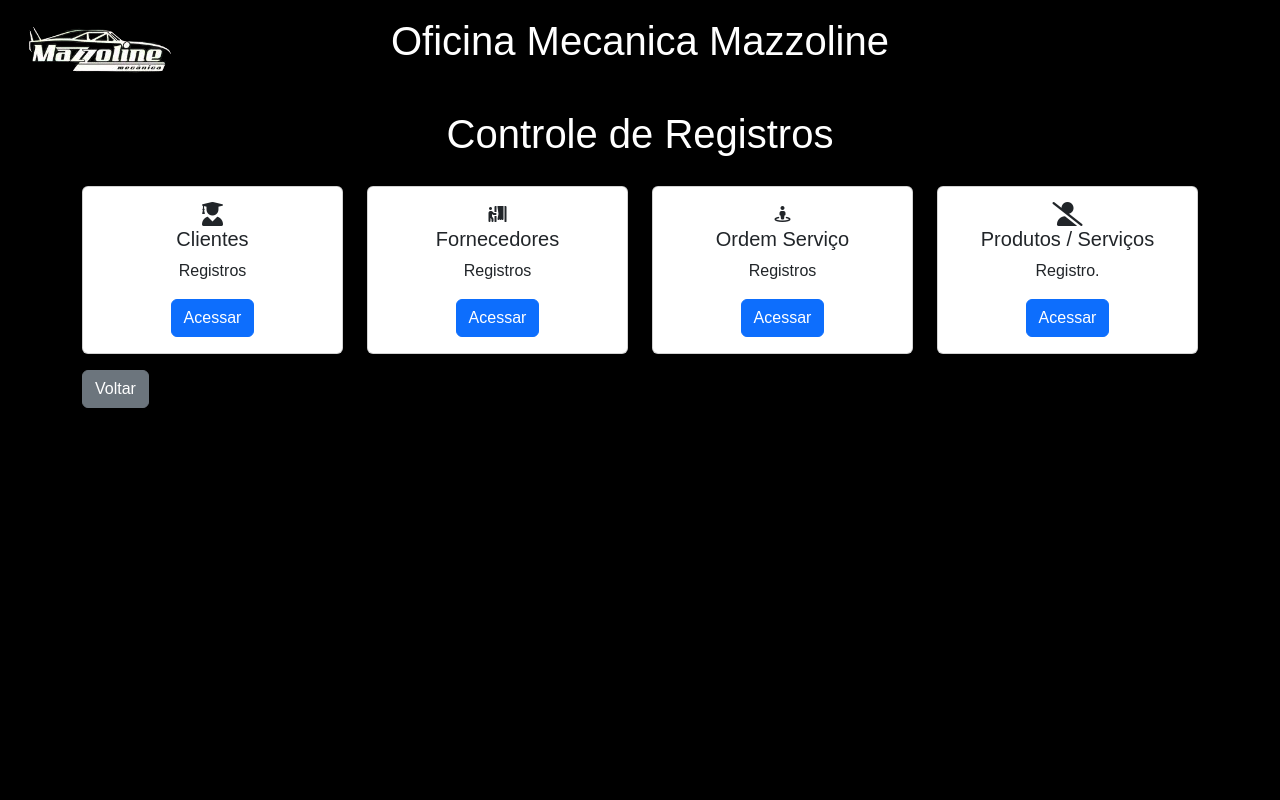
After one commit to RogerioSenac/Projeto-Oficina-Mazzoline, a PHP site: page /views/DashAcessoGeral.php in a window 1280 px wide. The commit adds this page. Run offline with PHP 8.4, Linux system fonts and the light colour scheme.

Commit message:
refacture.rogerio - model / view / controllers

```diff
--- a/assets/css/estilos.css
+++ b/assets/css/estilos.css
@@ -323,3 +323,11 @@
     color: #ff8400;
     font-weight: bold;
 }
+
+/* Controles Ordem de Serviços */
+
+.etiqueta h1{
+    text-align: center;
+    color: white;
+    padding: 20px;
+}
--- /dev/null
+++ b/includes/headerbd.php
@@ -0,0 +1,18 @@
+<!DOCTYPE html>
+<html lang="pt-br">
+
+<head>
+    <meta charset="UTF-8">
+    <meta name="viewport" content="width=device-width, initial-scale=1.0">
+    <link rel="stylesheet" href="../assets/css/estilos.css">
+    <title>Oficina Mazzoline</title>
+</head>
+
+<body>
+    <div class="container-logo">
+        <h1 class="escrita_logo">Oficina Mecanica Mazzoline</h1>
+    </div>
+
+</body>
+
+</html>
--- /dev/null
+++ b/views/DashAcessoGeral.php
@@ -0,0 +1,83 @@
+<?php
+include("../conexao.php");
+include("../includes/headerbd.php")
+?>
+
+<!DOCTYPE html>
+<html lang="pt-br">
+
+<head>
+    <meta charset="UTF-8">
+    <meta name="viewport" content="width=device-width, initial-scale=1.0">
+    <link href="https://cdn.jsdelivr.net/npm/bootstrap@5.3.3/dist/css/bootstrap.min.css" rel="stylesheet"
+        integrity="sha384-QWTKZyjpPEjISv5WaRU9OFeRpok6YctnYmDr5pNlyT2bRjXh0JMhjY6hW+ALEwIH" crossorigin="anonymous">
+    <link rel="stylesheet" href="../assets/css/estilos.css">
+    <link rel="stylesheet" href="https://cdnjs.cloudflare.com/ajax/libs/font-awesome/6.0.0-beta3/css/all.min.css">
+    <title>Mecanica Mazzoline</title>
+</head>
+
+<body>
+
+    <div class="etiqueta">
+        <h1>Controle de Registros</h1>
+    </div>
+
+    <div class="container">
+        <div class="row">
+            <!-- Card 1 -->
+            <div class="col-md-3 mb-3">
+                <div class="card text-center">
+                    <div class="card-body">
+                        <i class="fa-xl fas fa-user-graduate card-icon"></i>
+                        <h5 class="card-title">Clientes</h5>
+                        <p class="card-text">Registros</p>
+                        <a href="../views/DashAcessoCliente.php" class="btn btn-primary">Acessar</a>
+                    </div>
+                </div>
+            </div>
+
+            <!-- Card 2 -->
+            <div class="col-md-3 mb-3">
+                <div class="card text-center">
+                    <div class="card-body">
+                        <i class="fa-solid fa-person-booth"></i>
+                        <h5 class="card-title">Fornecedores</h5>
+                        <p class="card-text">Registros</p>
+                        <a href="../views/DashAcessoFornecedor.php" class="btn btn-primary">Acessar</a>
+                    </div>
+                </div>
+            </div>
+
+            <!-- Card 3 -->
+            <div class="col-md-3 mb-3">
+                <div class="card text-center">
+                    <div class="card-body">
+                        <i class="fa-solid fa-street-view"></i>
+                        <h5 class="card-title">Ordem Serviço</h5>
+                        <p class="card-text">Registros</p>
+                        <a href="../views/DashAcessoOrdem_Servico.php" class="btn btn-primary">Acessar</a>
+                    </div>
+                </div>
+            </div>
+
+            <!-- Card 4 -->
+            <div class="col-md-3 mb-3">
+                <div class="card text-center">
+                    <div class="card-body">
+                        <i class="fa-xl fa-sharp fa-solid fa-user-slash"></i>
+                        <h5 class="card-title">Produtos / Serviços</h5>
+                        <p class="card-text">Registro.</p>
+                        <a href="../views/DashAcessoProd_Serv.php" class="btn btn-primary">Acessar</a>
+                    </div>
+                </div>
+            </div>
+        </div>
+        <a href="../views/DashAcessoGeral.php" class="btn btn-secondary">Voltar</a>
+    </div>
+
+    <script src="https://cdn.jsdelivr.net/npm/bootstrap@5.3.3/dist/js/bootstrap.bundle.min.js"
+        integrity="sha384-..." crossorigin="anonymous"></script>
+
+</body>
+
+</html>
--- a/ordem_servico/ordem.php
+++ b/views/ordem.php
@@ -1,5 +1,5 @@
 <?php
-include ("conexao.php");
+include ("../conexao.php");
 
 //Busca as Ordens de Serviços
 $buscaOrdem = $conexao->query("SELECT * from ordem_servico ORDER BY data_criacao DESC");
```
Also changed, not shown: DB/Script Oficina.sql (+62 -28 lines), views/DashAcessoOrdem_Servico.php (added, +83 -0 lines), conexao.php (renamed from ordem_servico/conexao.php), views/DashAcessoCliente.php (added), views/DashAcessoFornecedor.php (added), views/DashAcessoProd_Serv.php (added), views/apagar.php (renamed from ordem_servico/apagar.php), views/atualizar.php (renamed from ordem_servico/atualizar.php), views/inserirOrdem.php (renamed from ordem_servico/inserir.php), views/menuAtualizarOrdem.php (added), views/menuCancelarOrdem.php (added), views/menuVisualizarOrdem.php (added), views/visualizar.php (renamed from ordem_servico/visualizar.php).
